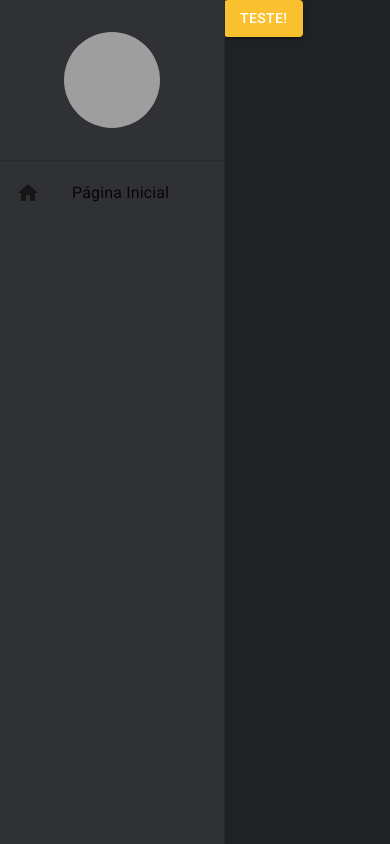
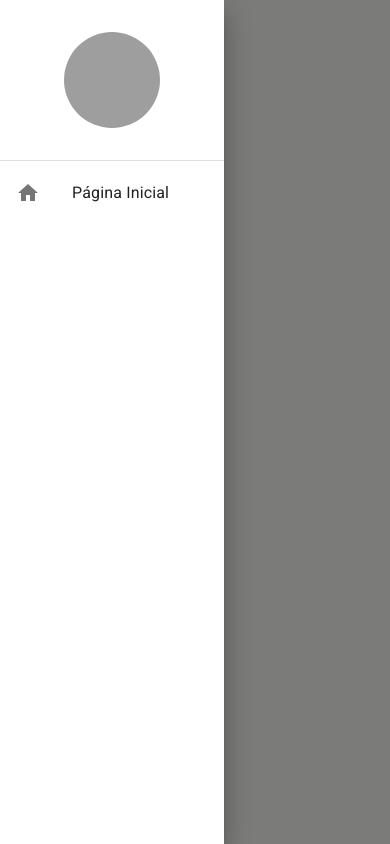
Before and after one commit to limaalan/projeto_react, a React (Create React App) app: page /pagina-inicial in a window 390 px wide. Both pictures are taken after a click on the button "TESTE!". Built offline with nearby package versions, Linux system fonts and the light colour scheme; grey boxes are pictures that could not be loaded.

Commit message:
feat: adicionar resposividade ao menu lateral

```diff
--- a/public/index.html
+++ b/public/index.html
@@ -10,6 +10,7 @@
       content="Cadastros básicos"
     />
     <link rel="apple-touch-icon" href="%PUBLIC_URL%/logo192.png" />
+    <link rel="stylesheet" href="https://fonts.googleapis.com/css?family=Material+Icons|Material+Icons+Outlined|Material+Icons+Two+Tone|Material+Icons+Round|Material+Icons+Sharp">
 
     <link rel="manifest" href="%PUBLIC_URL%/manifest.json" />
     <title>Cadastro</title>
--- a/src/App.tsx
+++ b/src/App.tsx
@@ -3,15 +3,18 @@ import { AppRoutes } from "./routes";
 import { DarkTheme, LightTheme } from "./shared/themes";
 import { AppThemeProvider } from "./shared/context/ThemeContext";
 import { MenuLateral } from "./shared/components";
+import { DrawerProvider } from "./shared/context";
 
 export const App = () => {
   return (
     <AppThemeProvider>
-      <BrowserRouter>
-        <MenuLateral>
-          <AppRoutes />
-		</MenuLateral>
-      </BrowserRouter>
+      <DrawerProvider>
+        <BrowserRouter>
+          <MenuLateral>
+            <AppRoutes />
+          </MenuLateral>
+        </BrowserRouter>
+      </DrawerProvider>
     </AppThemeProvider>
   );
 };
--- a/src/routes/index.tsx
+++ b/src/routes/index.tsx
@@ -4,14 +4,14 @@ import '@fontsource/roboto/400.css';
 import '@fontsource/roboto/500.css';
 import '@fontsource/roboto/700.css';
 import { Button } from '@mui/material';
-import { useAppThemeContext } from '../shared/context';
+import { useAppThemeContext, useDrawerContext} from '../shared/context';
 
 export const AppRoutes = ()=>{
-    const {toggleTheme} = useAppThemeContext();
+    const {toggleDrawerOpen} = useDrawerContext();
 
     return(
         <Routes>
-            <Route path ='/pagina-inicial' element = { <Button variant='contained' color='primary' onClick={toggleTheme}>Teste!</Button> }/>
+            <Route path ='/pagina-inicial' element = { <Button variant='contained' color='primary' onClick={toggleDrawerOpen}>Teste!</Button> }/>
             <Route path = "*" element = {<Navigate to="/pagina-inicial"/>} />
         </Routes>
     )
--- a/src/shared/components/menu-lateral/MenuLateral.tsx
+++ b/src/shared/components/menu-lateral/MenuLateral.tsx
@@ -1,41 +1,67 @@
-import { Avatar, Divider, Drawer, Icon, List, ListItemButton, ListItemIcon, ListItemText, useTheme } from "@mui/material";
-import {Box } from '@mui/system';
-import {Home} from '@mui/icons-material';
+import {
+  Avatar,
+  Divider,
+  Drawer,
+  Icon,
+  List,
+  ListItemButton,
+  ListItemIcon,
+  ListItemText,
+  useMediaQuery,
+  useTheme,
+} from "@mui/material";
+import { Box } from "@mui/system";
+import { Home } from "@mui/icons-material";
+import { useDrawerContext } from "../../context";
 
-interface IMenuLateral{
-    children:React.ReactNode
+interface IMenuLateral {
+  children: React.ReactNode;
 }
-export const MenuLateral : React.FC<IMenuLateral> = ({children}) =>{
+export const MenuLateral: React.FC<IMenuLateral> = ({ children }) => {
   const theme = useTheme();
+  const smDown = useMediaQuery(theme.breakpoints.down("sm")); // Media query que retorna true em telas menores que 'sm'
+  const {isDrawerOpen,toggleDrawerOpen} = useDrawerContext();
   return (
     <>
-            <Drawer open = {true} variant='permanent'>
-                <Box width={theme.spacing(28)} height='100%' display="flex" flexDirection='column'>
-                    <Box width ="100%" height = {theme.spacing(20)} display = "flex" alignItems="center" justifyContent="center" >
+      <Drawer
+        open={isDrawerOpen}
+        variant={smDown ? "temporary" : "permanent"}
+        onClose={toggleDrawerOpen}>
+        <Box
+          width={theme.spacing(28)}
+          height="100%"
+          display="flex"
+          flexDirection="column"
+        >
+          <Box
+            width="100%"
+            height={theme.spacing(20)}
+            display="flex"
+            alignItems="center"
+            justifyContent="center"
+          >
             <Avatar
-                            sx = {{height: theme.spacing(12 ), width : theme.spacing(12)}}
-                            src ="https://receitinhas.com.br/wp-content/uploads/2016/12/batata-frita-perfeita-scaled.jpg"
+              sx={{ height: theme.spacing(12), width: theme.spacing(12) }}
+              src="https://receitinhas.com.br/wp-content/uploads/2016/12/batata-frita-perfeita-scaled.jpg"
             />
           </Box>
-                    <Divider/>
-                    <Box flex = {1}>
-                        <List component='nav'>
+          <Divider />
+          <Box flex={1}>
+            <List component="nav">
               <ListItemButton>
                 <ListItemIcon>
-                                    <Home/>
+                    <Icon>home</Icon>
+                   {/* <Home/> */}
                 </ListItemIcon>
-                                <ListItemText primary = 'Página Inicial' />
+                <ListItemText primary="Página Inicial" />
               </ListItemButton>
             </List>
-
           </Box>
-
-
         </Box>
       </Drawer>
-            <Box height='100vh' marginLeft={theme.spacing(28)}>
+      <Box height="100vh" marginLeft={smDown ? 0 : theme.spacing(28)}>
         {children}
       </Box>
     </>
   );
-}
+};
--- /dev/null
+++ b/src/shared/context/DrawerContext.tsx
@@ -0,0 +1,34 @@
+import React, {
+  createContext,
+  useCallback,
+  useState,
+  useContext,
+} from "react";
+
+interface IDrawerContextData {
+  isDrawerOpen: boolean;
+  toggleDrawerOpen: () => void;
+}
+interface IDrawerProvider {
+  children: React.ReactNode;
+}
+
+const DrawerContext = createContext({} as IDrawerContextData);
+
+export const useDrawerContext = () => {
+  return useContext(DrawerContext);
+};
+
+export const DrawerProvider: React.FC<IDrawerProvider> = ({ children }) => {
+  const [isDrawerOpen, setIsDrawerOpen] = useState(false);
+
+  const toggleDrawerOpen = useCallback(() => {
+    setIsDrawerOpen((oldDrawerOpen) => !oldDrawerOpen);
+  }, []);
+
+  return (
+    <DrawerContext.Provider value={{isDrawerOpen, toggleDrawerOpen} }>
+      {children}
+    </DrawerContext.Provider>
+  );
+};
--- a/src/shared/context/index.ts
+++ b/src/shared/context/index.ts
@@ -1 +1,2 @@
 export * from './ThemeContext';
+export * from './DrawerContext';
```
Lines whose indentation alone changed are shown as unchanged.
